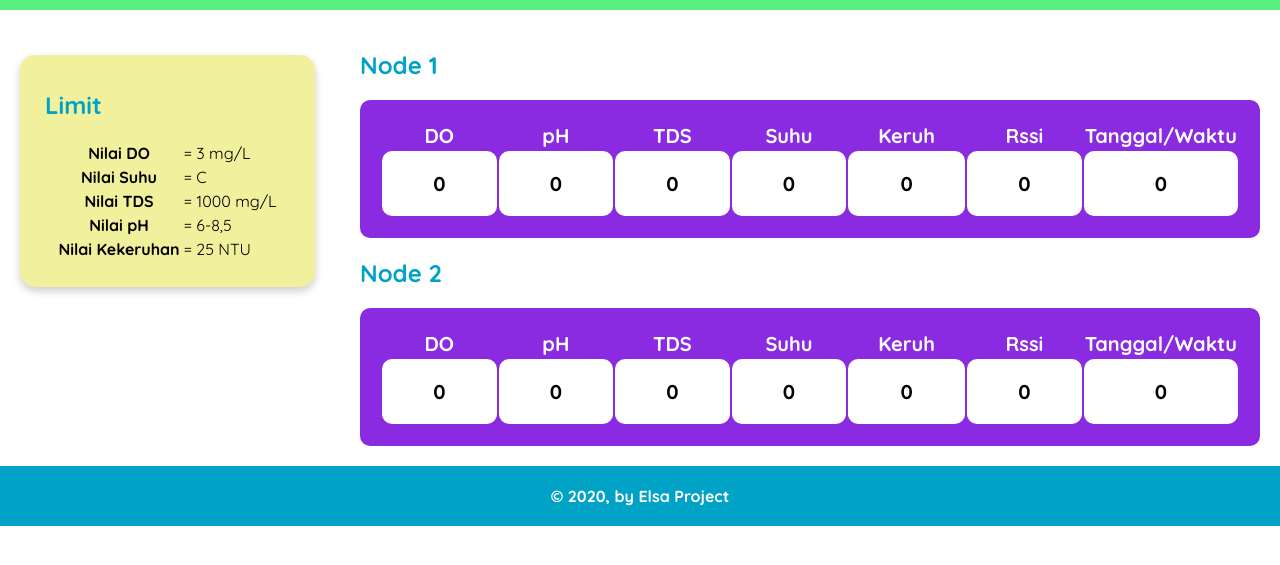
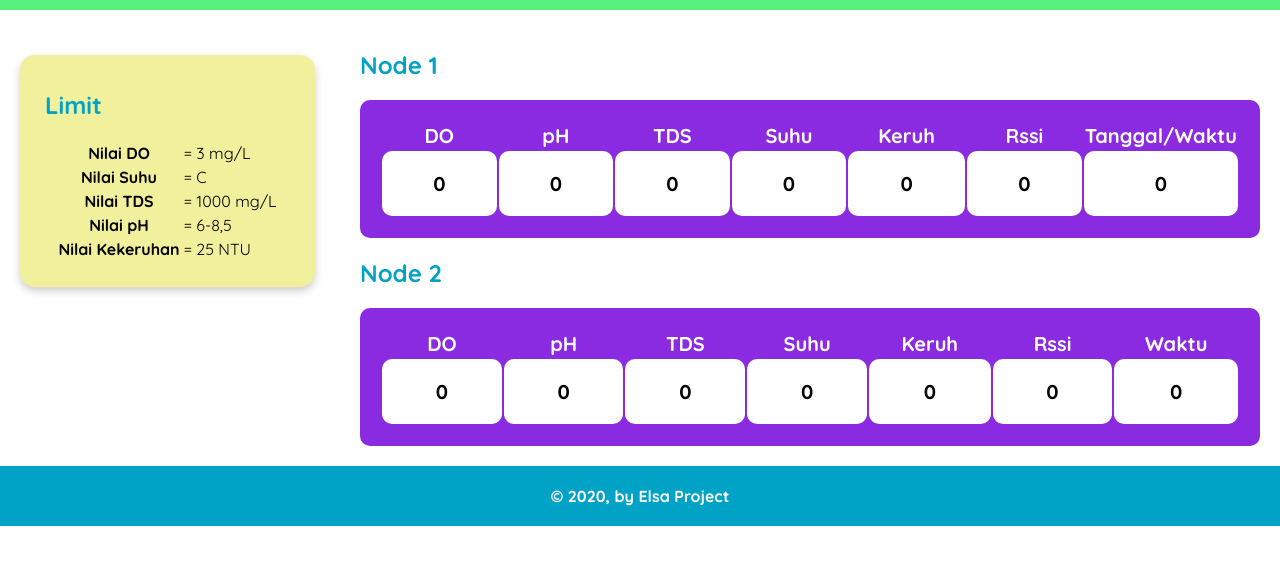
Before and after one commit to tugaselsa/tugaselsa.github.io, a plain HTML site: page index.html in a window 1280 px wide. Shown: the part 93-658 px from the top of the page. Drawn offline with nearby package versions, Linux system fonts and the light colour scheme.

Commit message:
Update index.html

```diff
--- a/index.html
+++ b/index.html
@@ -75,7 +75,7 @@
                             <td id="suhu1">0</td>
                             <td id="keruh1">0</td>
                             <td id="rssi1">0</td>
-                            <td id="timestamp1">0</td>
+                            <td id="waktu1">0</td>
                           <!---- <td id="waktu1">0
                                 <script>
                                     var dt = new Date();
@@ -96,7 +96,7 @@
                             <th>Suhu</th>
                             <th>Keruh</th>
                             <th>Rssi</th>
-                            <th>Tanggal/Waktu</th>
+                            <th>Waktu</th>
                         </tr>
                         <tr>
                             <td id="do2">0</td>
@@ -105,7 +105,7 @@
                             <td id="suhu2">0</td>
                             <td id="keruh2">0</td>
                             <td id="rssi2">0</td>
-                            <td id="timestamp2">0</td>
+                            <td id="waktu2">0</td>
                            <!---- <td id="waktu2">0
                                 <script>
                                     var dt = new Date();
```
